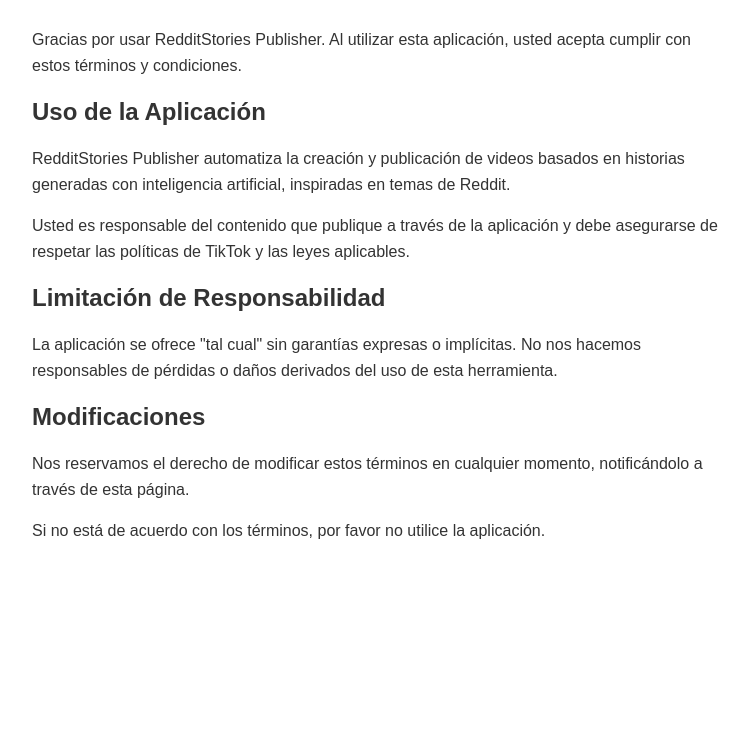
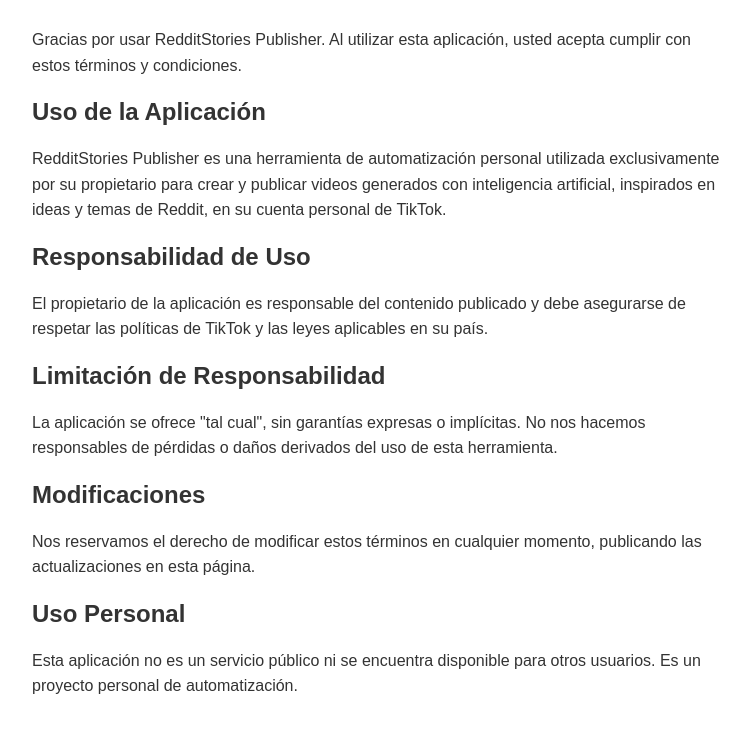
Before and after one commit to historiasreddit/historiasredditpublisher, a plain HTML site: page terms.html in a window 1280 px wide. Shown: the part 70-800 px from the top of the page, without its empty margins (258-1008 px from the left). Drawn offline with Linux system fonts and the light colour scheme.

Commit message:
Update terms.html

```diff
--- a/terms.html
+++ b/terms.html
@@ -13,12 +13,14 @@
     <h1>Términos de Servicio</h1>
     <p>Gracias por usar RedditStories Publisher. Al utilizar esta aplicación, usted acepta cumplir con estos términos y condiciones.</p>
     <h2>Uso de la Aplicación</h2>
-    <p>RedditStories Publisher automatiza la creación y publicación de videos basados en historias generadas con inteligencia artificial, inspiradas en temas de Reddit.</p>
-    <p>Usted es responsable del contenido que publique a través de la aplicación y debe asegurarse de respetar las políticas de TikTok y las leyes aplicables.</p>
+    <p>RedditStories Publisher es una herramienta de automatización personal utilizada exclusivamente por su propietario para crear y publicar videos generados con inteligencia artificial, inspirados en ideas y temas de Reddit, en su cuenta personal de TikTok.</p>
+    <h2>Responsabilidad de Uso</h2>
+    <p>El propietario de la aplicación es responsable del contenido publicado y debe asegurarse de respetar las políticas de TikTok y las leyes aplicables en su país.</p>
     <h2>Limitación de Responsabilidad</h2>
-    <p>La aplicación se ofrece "tal cual" sin garantías expresas o implícitas. No nos hacemos responsables de pérdidas o daños derivados del uso de esta herramienta.</p>
+    <p>La aplicación se ofrece "tal cual", sin garantías expresas o implícitas. No nos hacemos responsables de pérdidas o daños derivados del uso de esta herramienta.</p>
     <h2>Modificaciones</h2>
-    <p>Nos reservamos el derecho de modificar estos términos en cualquier momento, notificándolo a través de esta página.</p>
-    <p>Si no está de acuerdo con los términos, por favor no utilice la aplicación.</p>
+    <p>Nos reservamos el derecho de modificar estos términos en cualquier momento, publicando las actualizaciones en esta página.</p>
+    <h2>Uso Personal</h2>
+    <p>Esta aplicación no es un servicio público ni se encuentra disponible para otros usuarios. Es un proyecto personal de automatización.</p>
 </body>
 </html>
```
